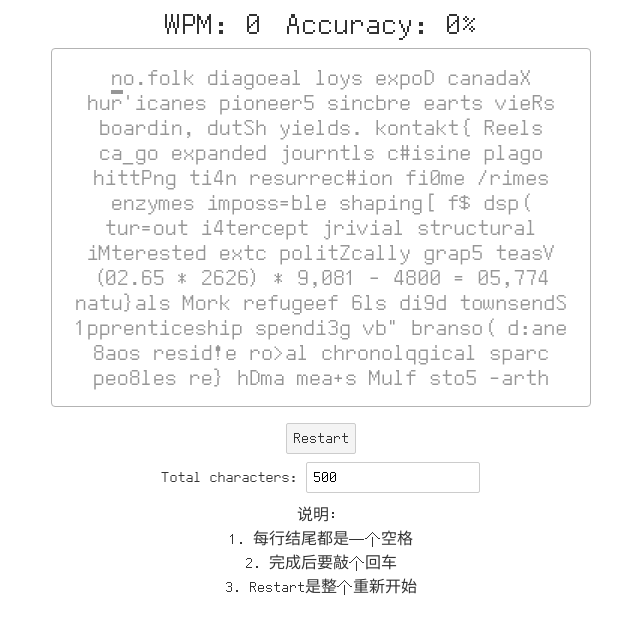
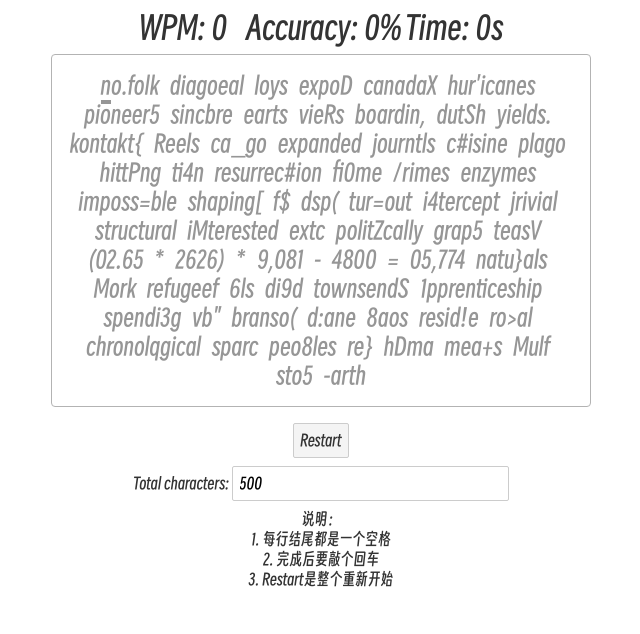
Before and after one commit to abigballoon/type-test, a Svelte app: page / in a window 1280 px wide. Shown: the top 634 px of the page, without its empty margins (319-959 px from the left). Built offline with nearby package versions, Linux system fonts and the light colour scheme.

Commit message:
add new font, fix bugs

```diff
--- a/public/global.css
+++ b/public/global.css
@@ -2,6 +2,12 @@
 	font-family: PixelFont;
 	src: url(/fonts/ark-pixel.woff2);
 }
+
+@font-face {
+	font-family: Smiley-Sans;
+	src: url(/fonts/SmileySans-Oblique.ttf.woff2);
+}
+
 
 html, body {
 	position: relative;
@@ -14,7 +20,7 @@ body {
 	margin: 0;
 	padding: 8px;
 	box-sizing: border-box;
-	font-family: PixelFont;
+	font-family: Smiley-Sans;
 }
 
 a {
--- a/src/meter/Meter.svelte
+++ b/src/meter/Meter.svelte
@@ -11,6 +11,7 @@
   let wordcount = 0;
   let wpm = 0;
   let accuracy = 0.0;
+  let timepassed = 0;
 
   $: restartToggle, clear();
 
@@ -24,7 +25,7 @@
 
   $: if (wordcountData) {
     wordcount = wordcountData.wordcount;
-    accuracy = Math.floor(((wordcountData.correct || 0) / (wordcountData.wordcountSpace || 1)) * 100);
+    accuracy = Math.floor(((wordcountData.correct || 0) / (wordcountData.totaltyped || 1)) * 100);
   }
 
   function currentTime() {
@@ -35,8 +36,8 @@
     startAt = currentTime();
 
     return setInterval(() => {
-      let timepassed = (currentTime() - startAt) / 60;
-      time = timepassed;
+      timepassed = (currentTime() - startAt);
+      time = timepassed / 60;
       wpm = Math.round(wordcount / 5 / time);
     }, 1000);
   }
@@ -59,6 +60,7 @@
 <div>
   <span style="margin-right: 1rem">WPM: { wpm }</span>
   <span>Accuracy: { accuracy }%</span>
+  <span>Time: { startAt == 0 ? 0 : Math.round(timepassed) }s</span>
 </div>
 
 <style>
--- a/src/type-box/Character.svelte
+++ b/src/type-box/Character.svelte
@@ -3,12 +3,16 @@
   export let state = 'inactive';
 </script>
 
-<span class:next='{ state == 'next' }' class:inactive='{ state == 'inactive' }' class:correct='{ state == 'correct'}' class:wrong='{ state == 'wrong'}'>{ char }</span>
+<span
+  class:next='{ state == 'next' }'
+  class:inactive='{ state == 'inactive' }'
+  class:correct='{ state == 'correct'}'
+  class:wrong='{ state == 'wrong'}'
+  class:wide='{ char == ' '}'>{ char }</span>
 
 <style>
   span {
     color: #969696;
-    font-family: PixelFont;
     font-size: 1.5rem;
   }
 
@@ -28,4 +32,9 @@
     color: #f34c3b;
     border-bottom: 1px solid #f34c3b;
   }
+
+  .wide {
+    padding-left: 3px;
+    padding-right: 3px;
+  }
 </style>
--- a/src/type-box/Content.svelte
+++ b/src/type-box/Content.svelte
@@ -54,8 +54,13 @@
     wordCountDispatch(
       "wordChanged",
       {
+        // original text
         "wordcountSpace": text.length,
+        // all typed characters (without space)
         "wordcount": (typedcontent.replace(/ /g, '')).length,
+        // all typed characters (without \n)
+        "totaltyped": (typedcontent.replace(/\n/g, '')).length,
+        // all correctly typed characters
         "correct": correct,
       },
     );
```
Also changed, not shown: public/fonts/SmileySans-Oblique.ttf.woff2 (added), 1 other file (tests, documents, lock files or other folders).
